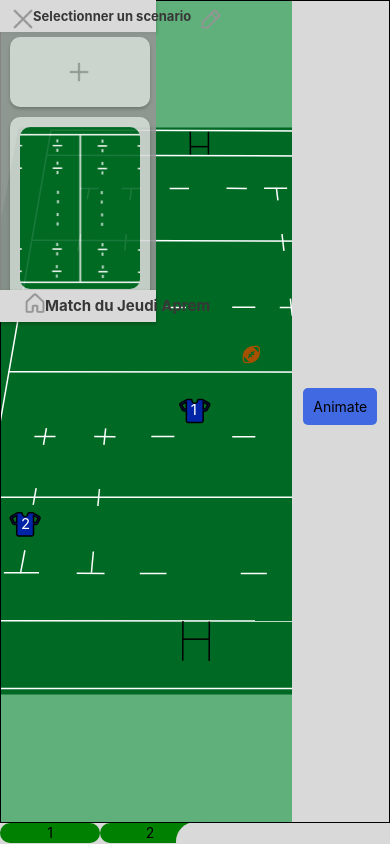
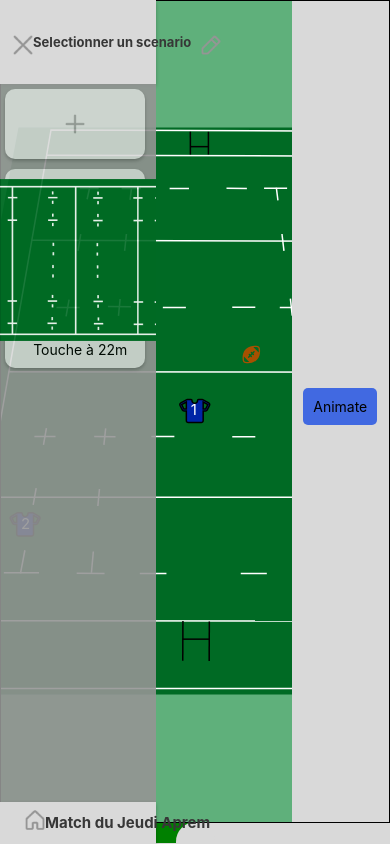
Before and after one commit to THEKetsu/projectRCT, a React Native app in the folder front-end/: screen /Strategy in a window 390 px wide. Both pictures are taken after a click on the element 38 px from the left and 42 px from the top of the page. Built offline with nearby package versions, Linux system fonts and the light colour scheme.

Commit message:
Last Update

```diff
--- a/front-end/components/drawer/DrawerLeft.tsx
+++ b/front-end/components/drawer/DrawerLeft.tsx
@@ -159,8 +159,7 @@ const DrawerLeft = ({ isOpen, onClose, onItemSelected }: { isOpen: boolean, onCl
                     </View>
                     {/* List view */}
                     <View style={styles.listDrawerLeft}>
-                        <View style={styles.scrollStyle}>
-                        <ScrollView>
+                        <ScrollView style={styles.scrollBar}>
                             <View style={styles.listItem}>
                                 <TouchableOpacity style={styles.plusButton} onPress={handleAddItem}>
                                     <Image source={plus} style={styles.plusButtonImage}/>
@@ -168,7 +167,6 @@ const DrawerLeft = ({ isOpen, onClose, onItemSelected }: { isOpen: boolean, onCl
                             </View>
                             {data.map((item) => renderImageItem({ item }))}
                         </ScrollView>
-                        </View>
                     </View>
 
                     {/* Bottomn view */}
--- a/front-end/components/drawer/styles.js
+++ b/front-end/components/drawer/styles.js
@@ -80,7 +80,6 @@ let styles =  StyleSheet.create({
         height: 24,
     },
     topWidgetText: {
-        fontSize: 10,
         fontWeight: 'bold',
         marginLeft: 10,
         color: '#373737'
@@ -93,10 +92,9 @@ let styles =  StyleSheet.create({
         zIndex:2,
       },
       drawerLeftContent: {
-        width: '100%',
+        height: '100%',
         flexDirection: 'column',
       },
-
 
       menuDrawerLeft: {
         height: '10%',
@@ -126,7 +124,7 @@ let styles =  StyleSheet.create({
         marginTop: 5,
       },
       listDrawerLeft: {
-        height: '80%',
+        height: '85%',
         backgroundColor: '#959595',
         flexDirection: 'list',
         alignItems: 'center',
@@ -138,7 +136,7 @@ let styles =  StyleSheet.create({
         shadowOffset: { width: 0, height: 2 },
         shadowOpacity: 0.25,
         shadowRadius: 3.84,
-        height: '10%',
+        height: '5%',
         backgroundColor: '#D9D9D9',
         flexDirection: 'row',
         alignItems: 'center',
@@ -169,6 +167,8 @@ let styles =  StyleSheet.create({
       },
       listItem:{
         borderRadius: 10,
+        justifyContent: 'center',
+        alignItems: 'center',
         padding: 10,
         backgroundColor: '#D9D9D9',
         margin: 5,
@@ -183,14 +183,7 @@ let styles =  StyleSheet.create({
         justifyContent: 'center',
         alignItems: 'center',
       },
-
-      scrollStyle: {
-        width: '100%',
-        marginLeft: 10
-      },
       Field:{
-        borderRadius: 10,
-        width:'100%',
       },
       plusButton:{
         padding: 10,
@@ -207,6 +200,10 @@ let styles =  StyleSheet.create({
         marginLeft: 10,
         marginTop: 5,
       },
+      scrollBar:{
+        width: '100%',
+        height: '100%',
+      },
 })
 
 
--- a/front-end/data/data.json
+++ b/front-end/data/data.json
@@ -1,44 +1,7 @@
-[
-    {
-        "position" : 1,
-        "data":
-        [
-            {
-                "id": "B1",
-                "position": [[0.5],[0.5]],
-                "array": []
-            },
-            {
-                "id": "B2",
-                "position": [[0.2],[0.3]],
-                "array": []
-            }
-        ],
-        "ballon" :
-        [
-            {
-                "position": [[0.6],[0.6]],
-                "idJoueur": ""
-            }
-        ]
-    },
-    {
-        "position" : 2,
-        "data":
-        [
-            {
-                "id": "B1",
-                "position": [[0.6],[0.5]],
-                "array": []
-            },
-            {
-                "id": "B2",
-                "position": [[0.8],[0.7]],
-                "array": []
-            }
-        ],
-        "ballon" :
-        [
-        ]
-    }
-]
+{
+    "id": "082DZFZEEZ00ZR",
+    "name": "Touche à 22m",
+    "picture_url" : "../../assets/field.png",
+    "timestamp": "XXXXXX",
+    "data": []
+}
```
